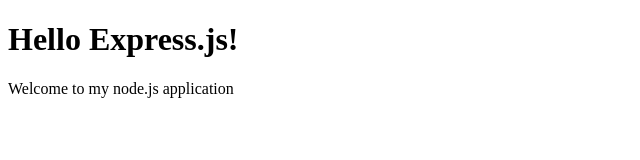
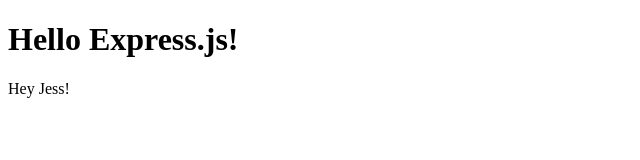
Before and after one commit to Thomashenr/web-server, a website: page public/index.html in a window 1280 px wide. Shown: the whole page, without its empty margins (0-640 px from the left). Drawn offline with Linux system fonts and the light colour scheme.

Commit message:
Update index.html

```diff
--- a/public/index.html
+++ b/public/index.html
@@ -6,6 +6,6 @@
 	</head>
 	<body>
 		<h1>Hello Express.js!</h1>
-		<p>Welcome to my node.js application</p>
+		<p>Hey Jess!</p>
 	</body>
 </htal>
```
